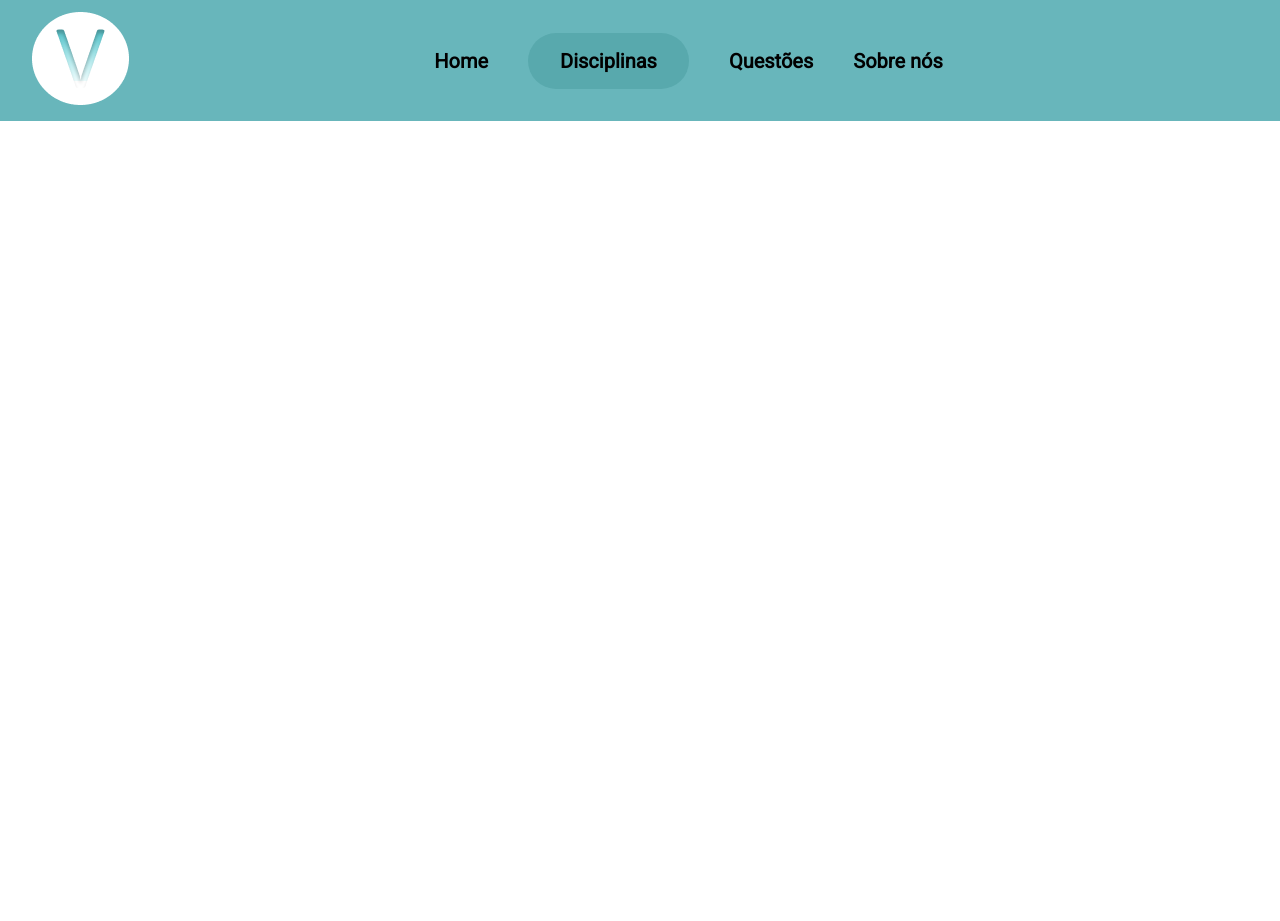
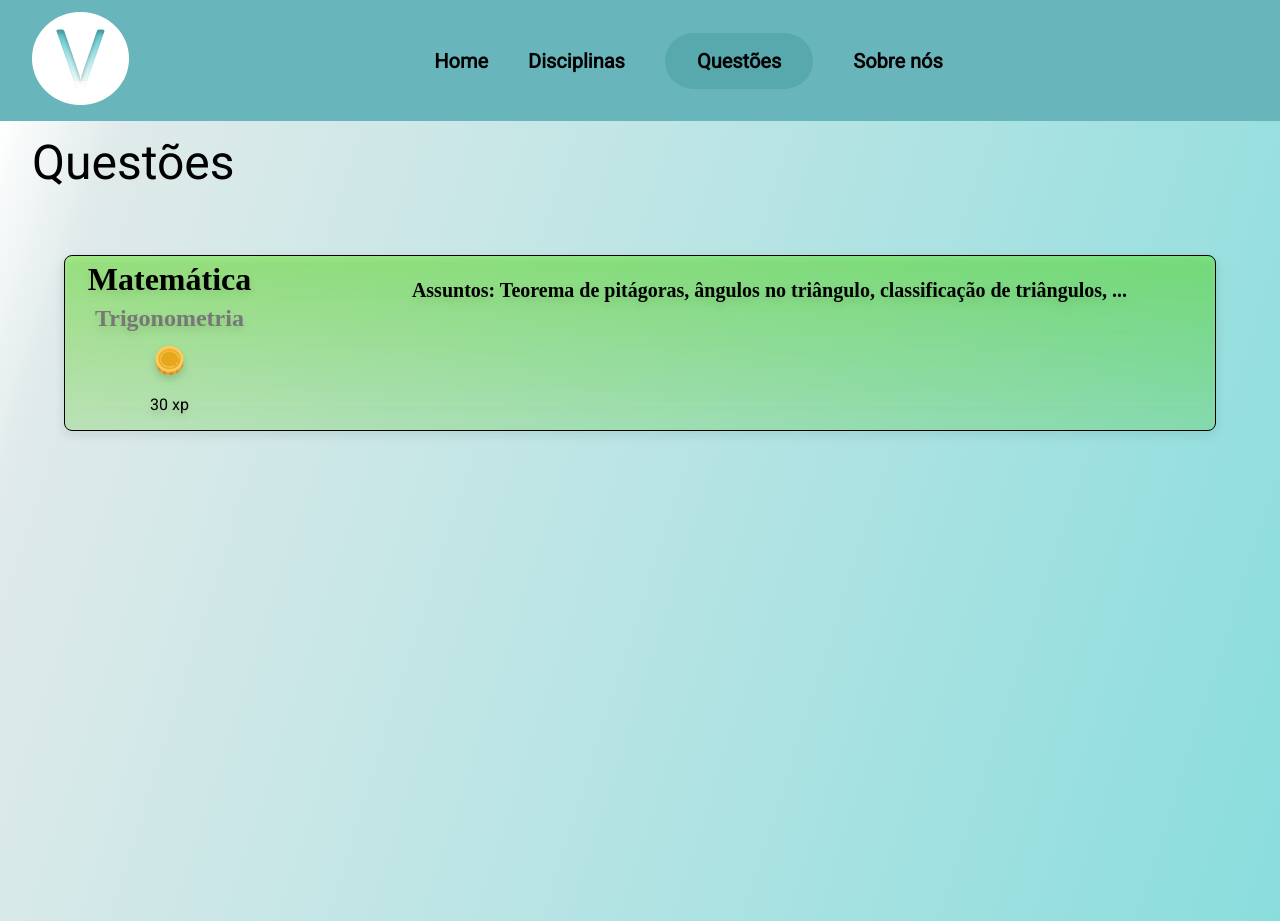
Before and after one commit to luancardoso35/trabalho-devWeb, a Vue app: page /tests in a window 1280 px wide. Before the commit the page ends 800 px from the top, so only its background shows below. Built offline with nearby package versions, Linux system fonts and the light colour scheme.

Commit message:
Questions

```diff
--- a/src/components/QuestionsView/ContentView.vue
+++ b/src/components/QuestionsView/ContentView.vue
@@ -1,8 +1,24 @@
 <template>
     <section>
-        <div id="title-container">
+        <div id="upper-container">
+            <p id = "title">Questões</p>
+        </div>
 
+        <div id= "question-container">
+            <div class="question-card">
+                <div class = "right-content">
+                    <p class="subject">Matemática</p>
+                    <p class="topic">Trigonometria</p>
+                    <img id="coin" src="../../assets/coin.png" alt="moeda">
+                    <p>30 xp</p>
+                </div>
+                <div class = middle-content>
+                    <p class="description">Assuntos: Teorema de pitágoras, ângulos no triângulo, classificação de triângulos, ...</p>
+                </div>
+
+            </div>
         </div>
+
     </section>
 </template>
 
@@ -14,10 +30,101 @@
 
 <style scoped>
     section {
-        background: linear-gradient(287.56deg, #8ADDDD 0%, #E0EAEA 92.19%, rgba(255, 255, 255, 0) 100%);
+        position: absolute;
+        width: 100%;
+        height: 100%;
+        left: 0px;
+        top: 121px;
+        background:  linear-gradient(287.56deg, #8ADDDD 0%, #E0EAEA 92.19%, rgba(255, 255, 255, 0) 100%);
+
     }
 
-    #title-container {
+    #upper-container {
+
+    }
+    #info-container{
         display: flex;
+        float: right;
+    }
+    #title{
+        margin-top: 0.8rem;
+        margin-left: 2.0rem;
+        font-size: 3rem;
+
+    }
+    #info{
+        float: right;
+        text-align: right;
+    }
+
+    #question-container{
+        margin-top: 5%;
+        margin-bottom: 10%;
+        margin-left: 5%;
+        margin-right: 5%;
+    }
+    .question-card{
+        display: flex;
+        margin: 0 auto;
+        box-sizing: border-box;
+
+
+        background: linear-gradient(180deg, rgba(83, 240, 9, 0.71) -116.9%, rgba(222, 222, 222, 0) 173.94%);
+        border: 1px solid #000000;
+        filter: drop-shadow(0px 4px 4px rgba(0, 0, 0, 0.25));
+        border-radius: 8px;
+
+
+    }
+    .right-content{
+        margin-right: 50px;
+        text-align: center;
+    }
+    .middle-content{
+        text-align: center;
+        margin: 0 auto;
+        font-family: 'Heebo';
+        font-style: normal;
+        font-weight: 700;
+        font-size: 20px;
+        line-height: 29px;
+        text-align: center;
+
+
+    }
+    .subject{
+        margin:0 auto;
+        width: 209px;
+        height: 45px;
+
+        font-family: 'Heebo';
+        font-style: normal;
+        font-weight: 700;
+        font-size: 32px;
+        line-height: 47px;
+        text-align: center;
+    }
+
+    .topic{
+        margin: 0 auto;
+        width: 209px;
+        height: 45px;
+        top: 30rem;
+
+        font-family: 'Heebo';
+        font-style: normal;
+        font-weight: 700;
+        font-size: 24px;
+        line-height: 35px;
+        text-align: center;
+
+        color: #777777;
+    }
+
+
+
+    #coin{
+        width:29px;
+        height:29px
     }
 </style>
--- a/src/components/SubjectsView/ContentView.vue
+++ b/src/components/SubjectsView/ContentView.vue
@@ -15,6 +15,7 @@
 <style scoped>
     section {
         background: linear-gradient(287.56deg, #8ADDDD 0%, #E0EAEA 92.19%, rgba(255, 255, 255, 0) 100%);
+
     }
 
     #title-container {
--- a/src/views/QuestionsView.vue
+++ b/src/views/QuestionsView.vue
@@ -1,5 +1,5 @@
 <template>
-    <NavbarView selected="subjects"/>
+    <NavbarView selected="tests"/>
     <ContentView/>
 </template>
 
```
Also changed, not shown: src/assets/coin.png (added).
